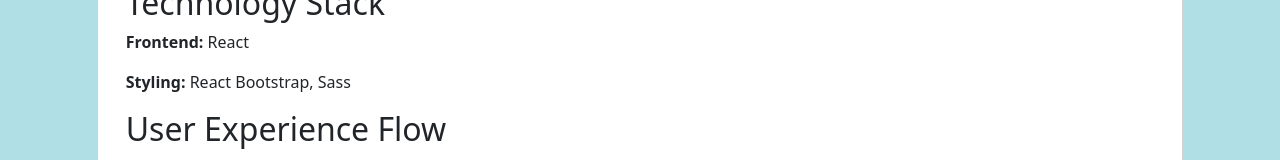
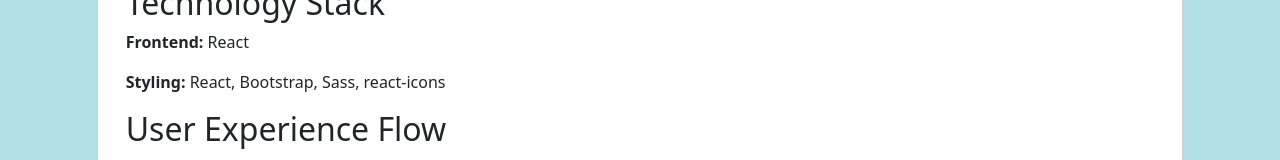
Before and after one commit to seheesf88/pastelar-demo, a React (Create React App) app: page / in a window 1280 px wide. Shown: the part 540-700 px from the top of the page. Built offline with nearby package versions, Linux system fonts and the light colour scheme.

Commit message:
feat(about): added links

```diff
--- a/src/pages/About.jsx
+++ b/src/pages/About.jsx
@@ -12,8 +12,8 @@
             Software Engineer with 4+ years of experience adept at front end development with a focus on reliability, scalability and innovative solutions.
             Thrives in a fast-paced startup culture, possessing keen attention to detail, solid problem-solving abilities, and strong communication skills.
           </Card.Text>
-          <Card.Link href="#">Linkedin</Card.Link>
-          <Card.Link href="#">Resume</Card.Link>
+          <Card.Link href="https://www.linkedin.com/in/sehee-son/">Linkedin</Card.Link>
+          <Card.Link href="https://github.com/seheesf88">Github</Card.Link>
         </Card.Body>
       </Card>
     </div>
--- a/src/pages/Home.jsx
+++ b/src/pages/Home.jsx
@@ -25,7 +25,7 @@
 
               <h2>Technology Stack</h2>
               <p><strong>Frontend:</strong> React</p>
-              <p><strong>Styling:</strong> React Bootstrap, Sass</p>
+              <p><strong>Styling:</strong> React, Bootstrap, Sass, react-icons</p>
 
               <h2>User Experience Flow</h2>
               <ol>
```
Also changed, not shown: 2 other files (tests, documents, lock files or other folders).
